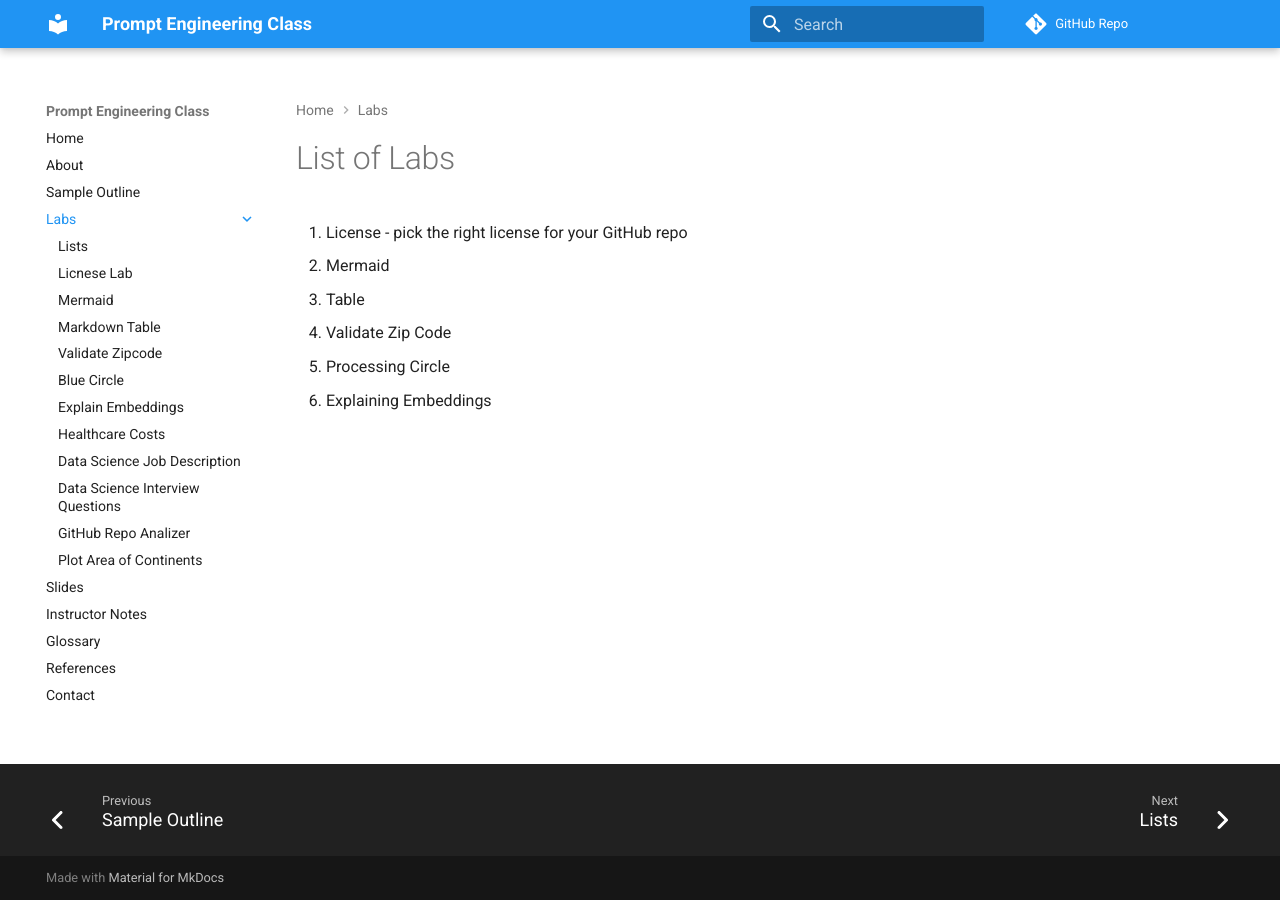
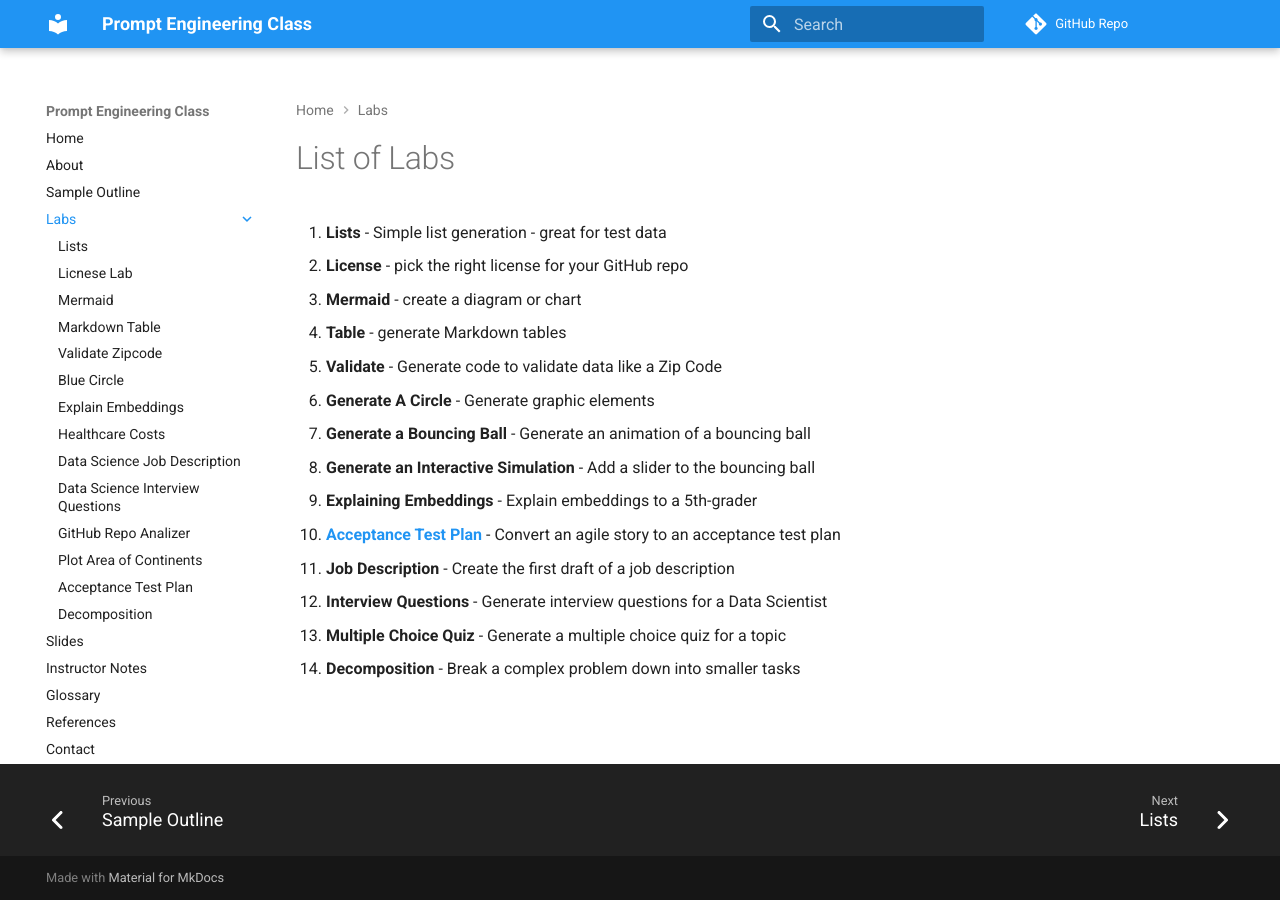
Before and after one commit to dmccreary/prompt-class, an MkDocs documentation site: the page built from docs/labs/index.md, in a window 1280 px wide. Built offline with MkDocs 1.6.1 and Material for MkDocs 9.7.7, drawn with Linux system fonts in a browser that asks for light colours; comment, search, counter and statistics services are not loaded.

Commit message:
updating content

```diff
--- a/docs/labs/index.md
+++ b/docs/labs/index.md
@@ -1,8 +1,16 @@
 # List of Labs
 
-1. License - pick the right license for your GitHub repo
-2. Mermaid
-3. Table
-4. Validate Zip Code
-5. Processing Circle
-6. Explaining Embeddings
+1. **Lists** - Simple list generation - great for test data
+2. **License** - pick the right license for your GitHub repo
+3. **Mermaid** - create a diagram or chart
+4. **Table** - generate Markdown tables
+4. **Validate** - Generate code to validate data like a Zip Code
+5. **Generate A Circle** - Generate graphic elements
+6. **Generate a Bouncing Ball** - Generate an animation of a bouncing ball
+7. **Generate an Interactive Simulation** - Add a slider to the bouncing ball
+8. **Explaining Embeddings** - Explain embeddings to a 5th-grader
+9. **[Acceptance Test Plan](12-acceptance-test-plan.md)** - Convert an agile story to an acceptance test plan
+10. **Job Description** - Create the first draft of a job description
+11. **Interview Questions** - Generate interview questions for a Data Scientist
+12. **Multiple Choice Quiz** - Generate a multiple choice quiz for a topic
+12. **Decomposition** - Break a complex problem down into smaller tasks
--- a/mkdocs.yml
+++ b/mkdocs.yml
@@ -23,7 +23,8 @@ nav:
     - Data Science Interview Questions: labs/09-interview-questions.md
     - GitHub Repo Analizer: labs/10-github-repo-analyzer.md
     - Plot Area of Continents: labs/11-plot-continents.md
-
+    - Acceptance Test Plan: labs/12-accepance-test-plan.md
+    - Decomposition: labs/13-decomposition.md
   - Slides: slides.md
   - Instructor Notes: instructor-notes.md
   - Glossary: glossary.md
```
Also changed, not shown: docs/labs/13-decomposition.md (added, +66 -0 lines), docs/labs/12-acceptance-test-plan.md (renamed from docs/labs/12-acceptence-test-plan.md).
